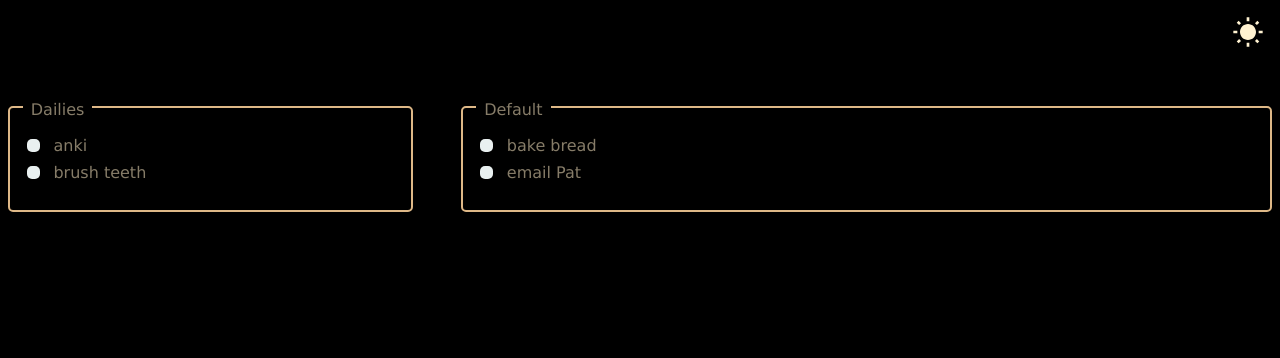
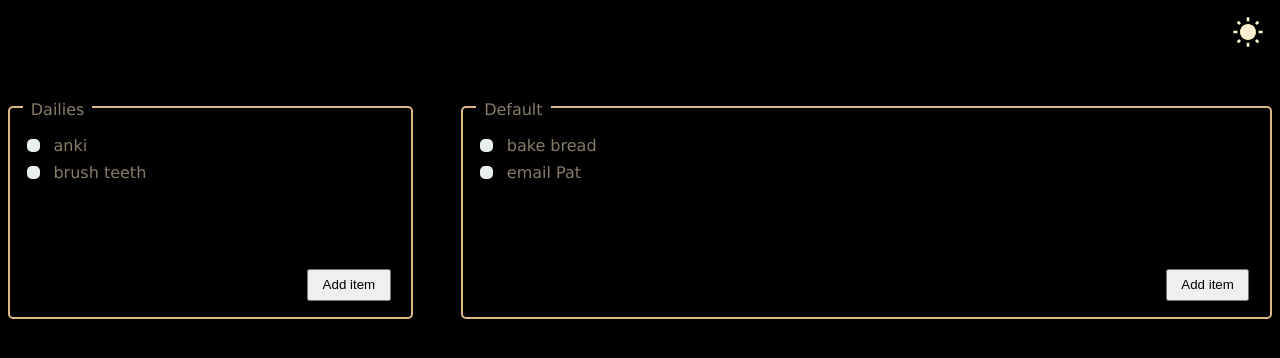
Before and after one commit to mjulmer/todolist, a website built with webpack: page src/template.html in a window 1280 px wide. Built offline with nearby package versions, Linux system fonts and the light colour scheme.

Commit message:
Add new todo button to UI (doesn't work yet)

```diff
--- a/src/styles.css
+++ b/src/styles.css
@@ -50,6 +50,8 @@ ul {
   border: solid 2px burlywood;
   border-radius: 5px;
   padding: 0.5rem 0.8rem;
+  display: flex;
+  flex-direction: column;
   position: relative;
 }
 
@@ -84,3 +86,12 @@ ul {
 .todo-item-completed .todo-button {
   background-color: rgb(73, 15, 167);
 }
+
+.new-todo-button {
+  width: fit-content;
+  padding: 0.5em 1em;
+  margin-top: clamp(1em, 5em, 25vh);
+  margin-bottom: 0.5rem;
+  margin-right: 0.5rem;
+  align-self: last baseline;
+}
--- a/src/template.html
+++ b/src/template.html
@@ -12,10 +12,12 @@
     <div class="dailies container">
       <p class="list-label">Dailies</p>
       <ul id="list-dailies"></ul>
+      <button class="new-todo-button">Add item</button>
     </div>
-    <div class="dropzone container">
+    <div class="secondary-list container">
       <p id="secondary-list-label" class="list-label"></p>
       <ul id="list-dropzone"></ul>
+      <button class="new-todo-button">Add item</button>
     </div>
   </body>
 </html>
```
